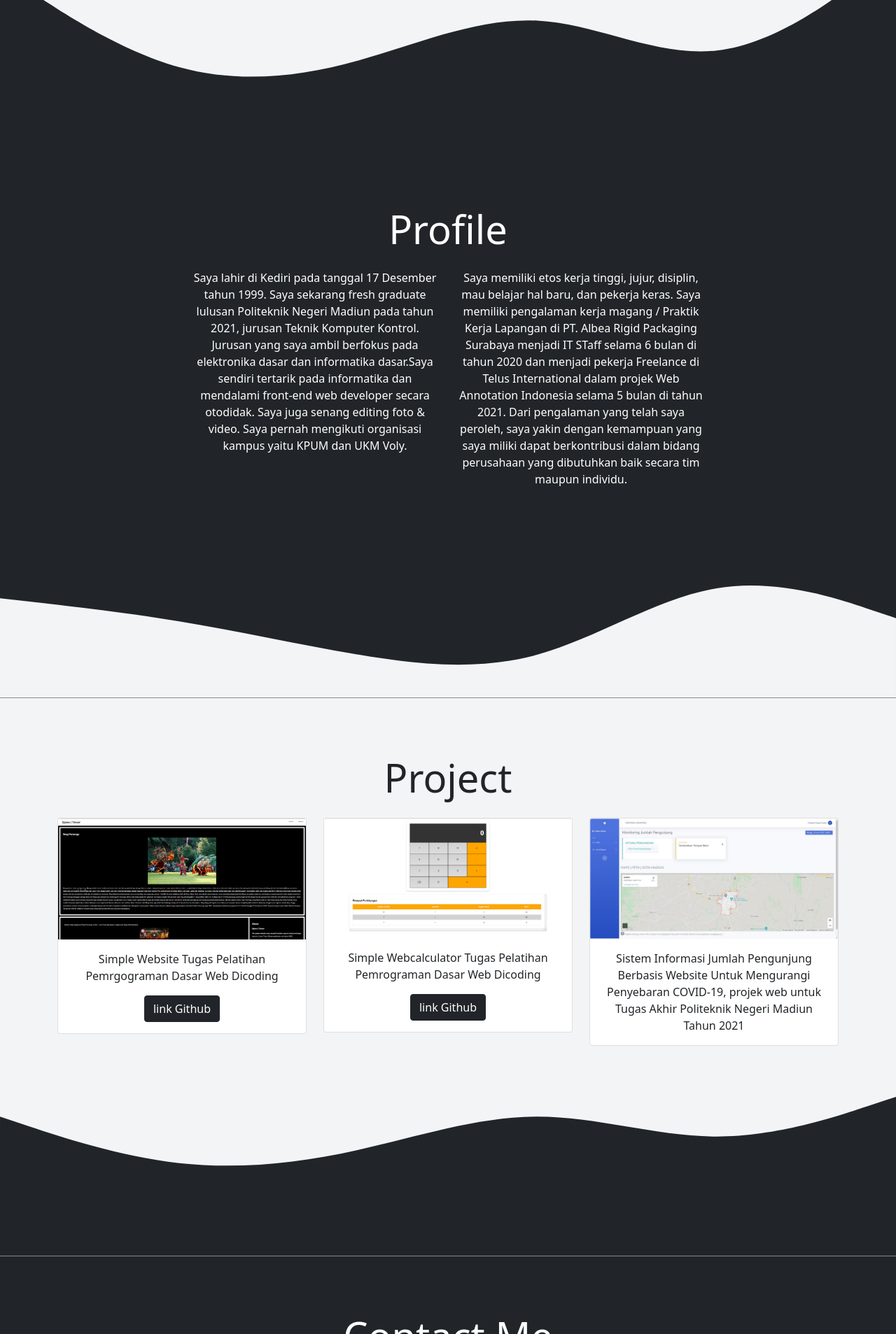
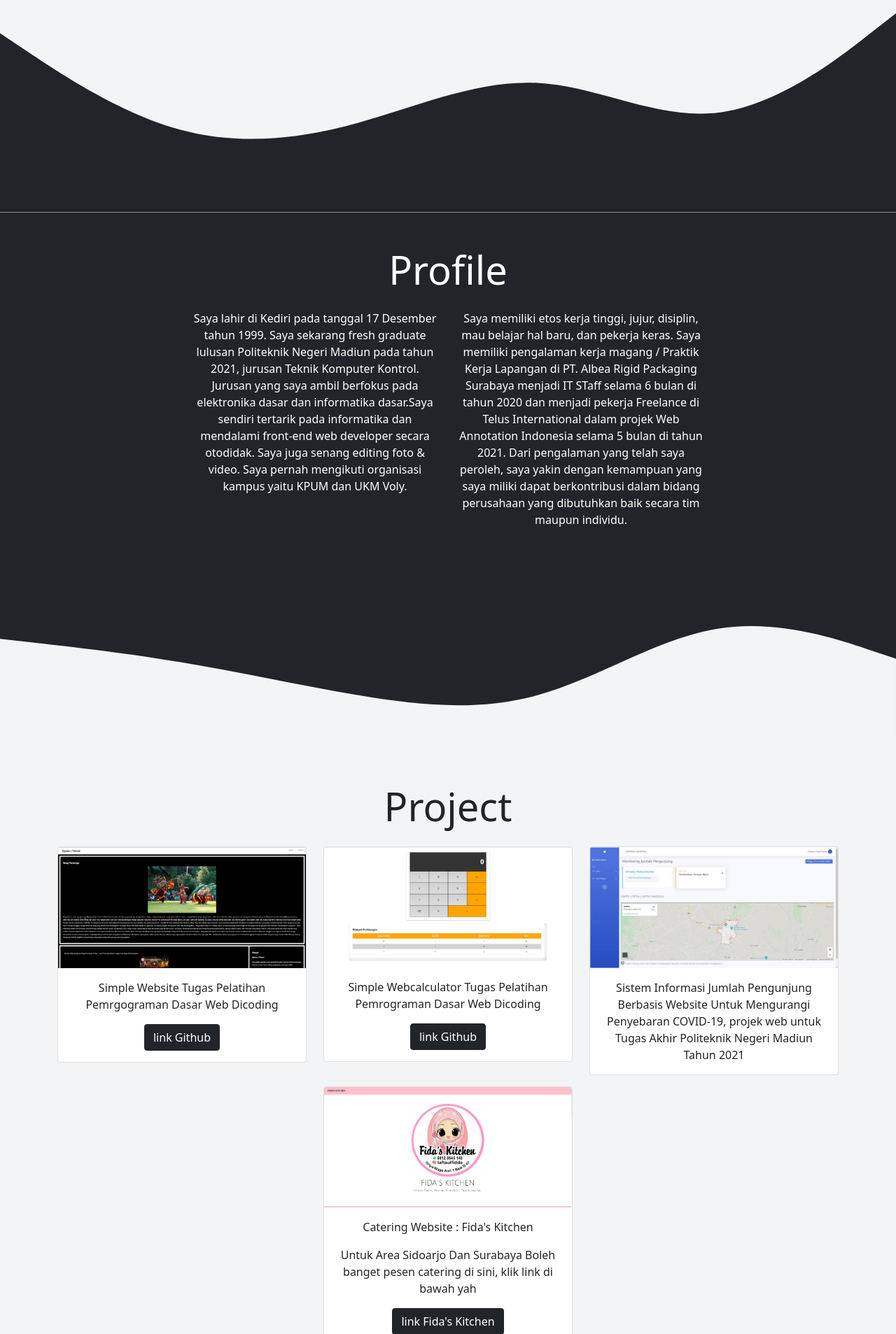
Before and after one commit to rejafahlevi/project, a PHP site: page / in a window 1280 px wide. Shown: the part 580-2487 px from the top of the page at 70% size. Run offline with PHP 8.4, Linux system fonts and the light colour scheme; some libraries are stand-ins or nearby versions.

Commit message:
first commit

```diff
--- a/index.html
+++ b/index.html
@@ -85,7 +85,7 @@
           </div>
         </div>
         <div class="row justify-content-center">
-          <div class="col-md-4 mb-3">
+          <div class="col-md-4">
             <div class="card">
               <img src="img/Djawa timur.png" class="card-img-top" alt="projek djawa timoer">
               <div class="card-body text-center">
@@ -96,7 +96,7 @@
           </div>
           <div class="col-md-4 mb-3">
             <div class="card">
-              <img src="img/webcalculator.png" class="card-img-top" alt="projek webcalculator" width="50%">
+              <img src="img/webcalculator.png" class="card-img-top" alt="projek webcalculator">
               <div class="card-body text-center">
                 <p class="card-text">Simple Webcalculator Tugas Pelatihan Pemrograman Dasar Web Dicoding</p>
                 <a class="btn btn-dark" href="https://github.com/rejafahlevi/webcalculator" role="button">link Github</a>
@@ -105,15 +105,25 @@
           </div>
           <div class="col-md-4 mb-3">
             <div class="card">
-              <img src="img/web visitor counting.png" class="card-img-top" alt="projek tugas akhir" width="50%">
+              <img src="img/web visitor counting.png" class="card-img-top" alt="projek tugas akhir">
               <div class="card-body text-center">
                 <p class="card-text">Sistem Informasi Jumlah Pengunjung Berbasis Website Untuk Mengurangi Penyebaran COVID-19, projek web untuk Tugas Akhir Politeknik Negeri Madiun Tahun 2021 </p>
               </div>
             </div>
           </div>
+          <div class="col-md-4 mb-3">
+            <div class="card">
+              <img src="img/fidas kitchen.png" class="card-img-top" alt="projek business web">
+              <div class="card-body text-center">
+                <p class="card-text">Catering Website : Fida's Kitchen </p>
+                <p class="card-text">Untuk Area Sidoarjo Dan Surabaya Boleh banget pesen catering di sini, klik link di bawah yah </p>
+                <a class="btn btn-dark" href="https://taftaulfidda.github.io/" role="button">link Fida's Kitchen</a>
+              </div>
+            </div>
+          </div>
         </div>
       </div>
-      <svg xmlns="http://www.w3.org/2000/svg" viewBox="0 0 1440 320"><path fill="#212529" fill-opacity="1" d="M0,96L48,112C96,128,192,160,288,170.7C384,181,480,171,576,149.3C672,128,768,96,864,96C960,96,1056,128,1152,128C1248,128,1344,96,1392,80L1440,64L1440,320L1392,320C1344,320,1248,320,1152,320C1056,320,960,320,864,320C768,320,672,320,576,320C480,320,384,320,288,320C192,320,96,320,48,320L0,320Z"></path></svg>
+      <svg xmlns="http://www.w3.org/2000/svg" viewBox="0 0 1440 320"><path fill="#212529" fill-opacity="1" d="M0,96L48,90.7C96,85,192,75,288,90.7C384,107,480,149,576,144C672,139,768,85,864,85.3C960,85,1056,139,1152,149.3C1248,160,1344,128,1392,112L1440,96L1440,320L1392,320C1344,320,1248,320,1152,320C1056,320,960,320,864,320C768,320,672,320,576,320C480,320,384,320,288,320C192,320,96,320,48,320L0,320Z"></path></svg>
     </section>
 
     <section class="Contact" id="Contact1">
--- a/style.css
+++ b/style.css
@@ -4,26 +4,26 @@
 }
 
 .img-fluid {
-    height: 18%;
-    width: 18%;
+    height: 100%;
+    width: 25%;
 }
 
 .Profile {
     background-color: #212529;
     color:white;
-    padding-top: 5rem;
+    padding-top: 3rem;
 }
 
 
 .Project {
     background-color: #F3F4F5;
-    padding-top: 5rem;
+    padding-top: 4rem;
 }
 
 .Contact {
     background-color: #212529;
     color:white;
-    padding-top: 5rem;
+    padding-top: 4rem;
     padding-bottom: 5rem;
 }
 
```
